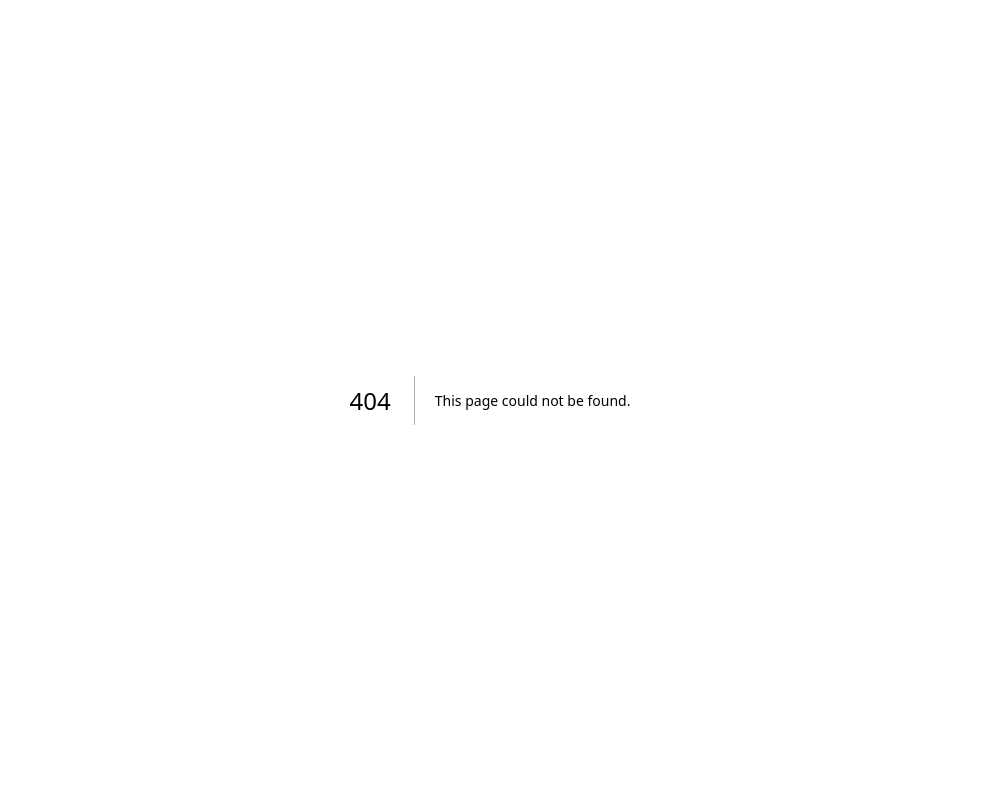
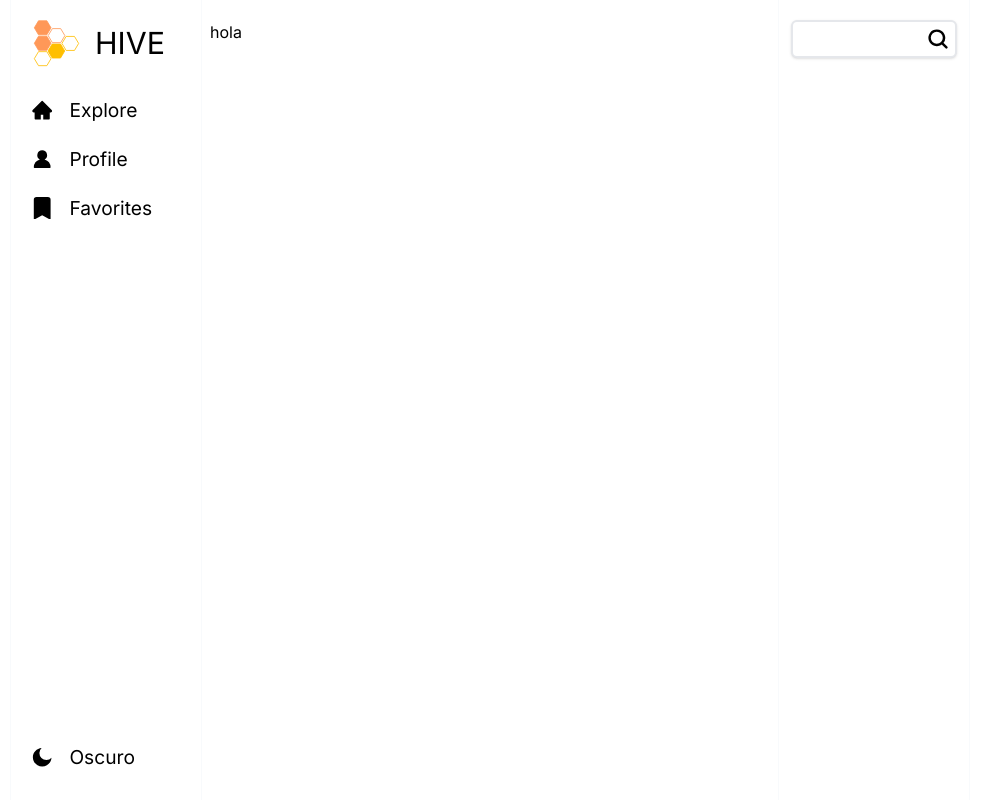
Before and after one commit to JoelMauricio/Hive, a Next.js app in the folder hive/: page /favorites in a window 1280 px wide. Before the commit this address had no page. Shown: the whole page, without its empty margins (150-1138 px from the left). Built offline with nearby package versions, Linux system fonts and the light colour scheme.

Commit message:
Fixes and Implementations
Worked on the routes, layouts, buttons, links, added searchbar, and kept stylling the Card

```diff
--- a/hive/package.json
+++ b/hive/package.json
@@ -9,6 +9,7 @@
     "lint": "next lint"
   },
   "dependencies": {
+    "@mui/base": "^5.0.0-beta.4",
     "autoprefixer": "10.4.14",
     "eslint": "8.41.0",
     "eslint-config-next": "13.4.4",
--- a/hive/src/app/components/general/Card.js
+++ b/hive/src/app/components/general/Card.js
@@ -3,24 +3,40 @@ import Image from 'next/image'
 import ChatIcon from "@/app/icons/ChatIcon"
 import IconHeart from '@/app/icons/Like';
 import IconBookmark from '@/app/icons/save';
+import { useState } from 'react';
+import IconBookmarkFill from '@/app/icons/Saved';
+import IconHeartFill from '@/app/icons/LikeFill';
 
 export default function Card({ User, Message }) {
+    const [likeState, setLikeState] = useState(false)
+    const [saveState, setSaveState] = useState(false)
+    const [commentState, setCommentState] = useState(false)
+
+
+    function likePost() { setLikeState(!likeState) }
+    function savePost() { setSaveState(!saveState) }
+    function openComments() { setCommentState(!commentState) }
+
     return (
-        <div className='flex flex-col min-w-[100%] min-h-[100px] p-2 shadow-current' style={{ "box-shadow": " 0px 2px 4px 0px;" }} >
+        <div className='flex flex-col min-w-[100%] min-h-[100px] p-2 shadow-current' style={{ "boxShadow": " 0px 2px 4px 0px" }} >
             < div className='flex'>
                 < div className='min-w-[10%]' >
                     <Image className='w-[50px] h-[50px] bg-white rounded-full mx-auto mt-2 ' />
                 </div >
                 <div className='flex flex-col min-w-[90%] p-2 pr-4'>
-                    <span className='font-medium text-3xl'>{User}</span>
-                    <p className='text-justify'>{Message}</p>
+                    <span className='font-medium text-2xl'>{User}</span>
+                    <p className='text-justify text-[12px]'>{Message}</p>
                 </div>
             </div >
-            <div className='flex w-[100%] justify-end gap-4 p-2'>
+            <div className='flex w-[100%] justify-end gap-4 p-2 align-middle'>
                 {/* buttons for interaction */}
-                <div className='flex gap-2'><span>1000</span><ChatIcon className="h-[25px] w-[25px]" /></div>
-                <div className='flex gap-2'><span>1000</span><IconHeart className="h-[25px] w-[25px]" /></div>
-                <div><IconBookmark className="h-[25px] w-[25px]" /></div>
+                <div className='flex gap-2'><span>1000</span><button className='focus:outline-none' onClick={openComments}><ChatIcon className="h-[20px] w-[20px]" /></button></div>
+                <div className='flex gap-2'><span>1000</span><button className='focus:outline-none' onClick={likePost}>
+                    {likeState === false ? <IconHeart className="h-[20px] w-[20px]" /> : <IconHeartFill className="h-[20px] w-[20px] stroke-white" />}
+                </button></div>
+                <button className='focus:outline-none' onClick={savePost}>
+                    {saveState === false ? <IconBookmark className="h-[20px] w-[20px]" /> : <IconBookmarkFill className="h-[20px] w-[20px]" />}
+                </button>
             </div>
         </div >
     );
--- a/hive/src/app/components/general/Navbar.js
+++ b/hive/src/app/components/general/Navbar.js
@@ -6,8 +6,16 @@ import IconHome from '@/app/icons/Home';
 import IconPerson from '@/app/icons/Profile';
 import IconSetting from '@/app/icons/Setting';
 import IconDark from '@/app/icons/Dark';
+import IconBookmarkFill from '@/app/icons/Saved';
+import { useRouter } from 'next/navigation';
+
 
 export default function Navbar() {
+
+    const IconStyling = "w-[1.4rem] h-[1.4rem]";
+    const LinkStyle = 'w-[100%] min-h-[30%] flex gap-4 items-center p-2 focus:outline-none focus:text-red-500';
+    const TextStyle = 'text-[1.2rem]';
+
     return (
         <div className='min-h-screen w-[20%] flex flex-col px-3 py-5 border-x border-slate-50 justify-between'>
             <div className='flex flex-col gap-5'>
@@ -19,13 +27,14 @@ export default function Navbar() {
                 {/* Menu */}
                 <div className='flex flex-col gap-1'>
                     {/* botones */}
-                    <Link href={"/"} className='w-[100%] min-h-[30%] flex gap-4 items-center p-2'><IconHome className="w-[1.4rem] h-[1.4rem]" /><span className='text-[1.2rem]'>Explore</span></Link>
-                    <Link href={"/profile"} className='w-[100%] min-h-[30%] flex gap-4 items-center p-2'><IconPerson className="w-[1.4rem] h-[1.4rem]" /><span className='text-[1.2rem]'>Profile</span> </Link>
+                    <Link href={"/"} className={LinkStyle}><IconHome className={IconStyling} /><span className={TextStyle}>Explore</span></Link>
+                    <Link href={"/profile"} className={LinkStyle}><IconPerson className={IconStyling} /><span className={TextStyle}>Profile</span> </Link>
+                    <Link href={"/favorites"} className={LinkStyle}><IconBookmarkFill className={IconStyling} /><span className={TextStyle}>Favorites</span> </Link>
                 </div>
             </div>
             <div className='flex flex-col gap-1'>
                 {/* botones */}
-                <button className='w-[100%] min-h-[30%] flex gap-4 items-center p-2'><IconDark className="w-[1.4rem] h-[1.4rem]" /><span className='text-[1.2rem]'>Oscuro</span> </button>
+                <button className={LinkStyle}><IconDark className={IconStyling} /><span className={TextStyle}>Oscuro</span> </button>
             </div>
         </div >
     )
--- a/hive/src/app/components/general/Searchbar.js
+++ b/hive/src/app/components/general/Searchbar.js
@@ -1,9 +1,51 @@
 "use client"
+import { useState } from "react";
 
-export default function SearchBar() {
+const SearchBar = ({ text, icon = true, onSearch }) => {
+    const [keyword, setKeyword] = useState("");
+
+    const handleChange = (e) => {
+        setKeyword(e.target.value);
+        console.log(keyword);
+    };
+
     return (
-        <div className='min-h-screen w-[20%] flex flex-col border-x border-slate-50'>
-            <div className='min-w-[90%] min-h-[10px] h-[5%] rounded-md bg-white'></div>
+        <div className="relative h-[5%] min-h-[35px] max-h-[45px] w-full">
+            <input
+                type="text"
+                placeholder={text}
+                value={keyword}
+                onChange={handleChange}
+                maxLength={15}
+                className="shadow appearance-none border-2 border-mainBlack rounded-md w-[100%] h-full py-2 px-1 text-[.8rem] text-gray-700 leading-tight focus:outline-none focus:shadow-outline"
+            />
+            {icon ? (
+                <button className="absolute inset-y-0 right-0 pr-[0.45rem] flex items-center focus:outline-none">
+                    <svg
+                        viewBox="0 0 20 20"
+                        xmlns="http://www.w3.org/2000/svg"
+                        className="h-6 w-6 text-gray-200 stroke-2"
+                    >
+                        <g id="SVGRepo_bgCarrier" strokeWidth="0"></g>
+                        <g
+                            id="SVGRepo_tracerCarrier"
+                            strokeLinecap="round"
+                            strokeLinejoin="round"
+                        ></g>
+                        <g id="SVGRepo_iconCarrier">
+                            <path
+                                clipRule="evenodd"
+                                fillRule="evenodd"
+                                d="M4 9a5 5 0 1110 0A5 5 0 014 9zm5-7a7 7 0 104.2 12.6.999.999 0 00.093.107l3 3a1 1 0 001.414-1.414l-3-3a.999.999 0 00-.107-.093A7 7 0 009 2z"
+                            ></path>
+                        </g>
+                    </svg>
+                </button>
+            ) : (
+                <> </>
+            )}
         </div>
-    )
-}
+    );
+};
+
+export default SearchBar;
--- /dev/null
+++ b/hive/src/app/favorites/page.js
@@ -0,0 +1,7 @@
+"use client"
+
+export default function Page() {
+    return (
+        <div>hola</div>
+    )
+}
--- /dev/null
+++ b/hive/src/app/icons/LikeFill.js
@@ -0,0 +1,21 @@
+// icon:heart-fill | Bootstrap https://icons.getbootstrap.com/ | Bootstrap
+import * as React from "react";
+
+function IconHeartFill(props) {
+    return (
+        <svg
+            fill="currentColor"
+            viewBox="0 0 16 16"
+            height="1em"
+            width="1em"
+            {...props}
+        >
+            <path
+                fillRule="evenodd"
+                d="M8 1.314C12.438-3.248 23.534 4.735 8 15-7.534 4.736 3.562-3.248 8 1.314z"
+            />
+        </svg>
+    );
+}
+
+export default IconHeartFill;
--- a/hive/src/app/layout.js
+++ b/hive/src/app/layout.js
@@ -1,5 +1,7 @@
 import './globals.css'
 import { Inter } from 'next/font/google'
+import Navbar from './components/general/Navbar'
+import SearchBar from './components/general/Searchbar'
 
 const inter = Inter({ subsets: ['latin'] })
 
@@ -11,7 +13,20 @@ export const metadata = {
 export default function RootLayout({ children }) {
   return (
     <html lang="en">
-      <body className={inter.className}>{children}</body>
+      <body className={inter.className}>
+        <main className="flex min-h-screen w-[75%] flex-col items-center justify-between justify-self-center mx-auto bg-red">
+          <div className='w-full h-screen flex'>
+            <Navbar />
+            <div className='min-h-screen w-[60%]  flex flex-col px-2 py-5 gap-1'>
+              {children}
+            </div>
+            <div className='min-h-screen w-[20%] flex flex-col px-3 py-5 border-x border-slate-50 justify-between'>
+
+              <SearchBar />
+            </div>
+          </div >
+        </main >
+      </body>
     </html>
   )
 }
--- a/hive/src/app/page.js
+++ b/hive/src/app/page.js
@@ -5,12 +5,10 @@ import Image from 'next/image';
 import IconSend from '@/app/icons/Send';
 import SearchBar from '@/app/components/general/Searchbar';
 
+
 export default function Home() {
-  return (
-    <main className="flex min-h-screen w-[75%] flex-col items-center justify-between justify-self-center mx-auto bg-red">
-      <div className='w-full h-screen flex'>
-        <Navbar />
-        <div className='min-h-screen w-[60%]  flex flex-col px-2 py-5 gap-1'>
+
+  return (<>
     <h1>What's new?</h1>
     <div className='flex flex-col min-w-[100%] h-fit py-1 px-2 '>
       < div className='flex '>
@@ -20,16 +18,13 @@ export default function Home() {
         <div className='flex flex-col min-w-[90%] gap-2 p-2 pr-4'>
           <span className='font-medium text-[1rem]'>Write your thoughts...</span>
           <div className='flex gap-2 h-[100%]'>
-                  <input type="text" name="newMessage" className='min-w-[90%] min-h-[25px] h-[100%] rounded-md bg-white shadow-inherit' style={{ "box-shadow": "0px 4px 4px 0px;" }}></input>
+            <textarea name="newMessage" wrap='soft' maxLength={240} className='resize-none min-w-[90%] min-h-[25px] rounded-md bg-white shadow-inherit text-black p-2 text-[.8rem]' style={{ "boxShadow": "0px 4px 4px 0px" }} ></textarea>
             <div className='min-w-[10%] min-h-[25px] h-[100%] rounded-md grid items-center justify-center bg-[#FF9858]'><IconSend /></div>
           </div>
         </div>
       </div >
     </div >
-          <Card User={'Laura'} Message={'Lorem ipsum dolor sit amet, consectetur adipiscing elit. Morbi auctor, mi vitae rhoncus consectetur, mauris metus ornare lacus, eget rutrum nisl massa eu velit. Nunc libero enim, semper eu dolor in, laoreet fermentum mauris. Aenean ligula lacus, cursus et faucibus tincidunt, laoreet ac sapien. Phasellus maximus elit at faucibus porttitor. Mauris eget elit varius, eleifend purus vel, lobortis purus. Donec quis justo lorem. Aenean nec euismod nunc, a cursus turpis. In rhoncus facilisis lobortis. Aliquam sollicitudin urna semper, tempus ligula ut, accumsan dui. Nunc non nulla urna. Nullam metus eros, lacinia nec turpis et, sollicitudin rutrum turpis.'} />
-        </div>
-        <SearchBar />
-      </div >
-    </main >
+    <Card User={'Laura'} Message={'Lorem ipsum dolor sit amet, consectetur adipiscing elit. Proin sed orci vel dui iaculis finibus. Orci varius natoque penatibus et magnis dis parturient montes, nascetur ridiculus mus. In aliquam orci sed odio laoreet, at placerat purus sed.'} />
+  </>
   )
 }
```
Also changed, not shown: 1 other file (tests, documents, lock files or other folders). Lines whose indentation alone changed are shown as unchanged.
